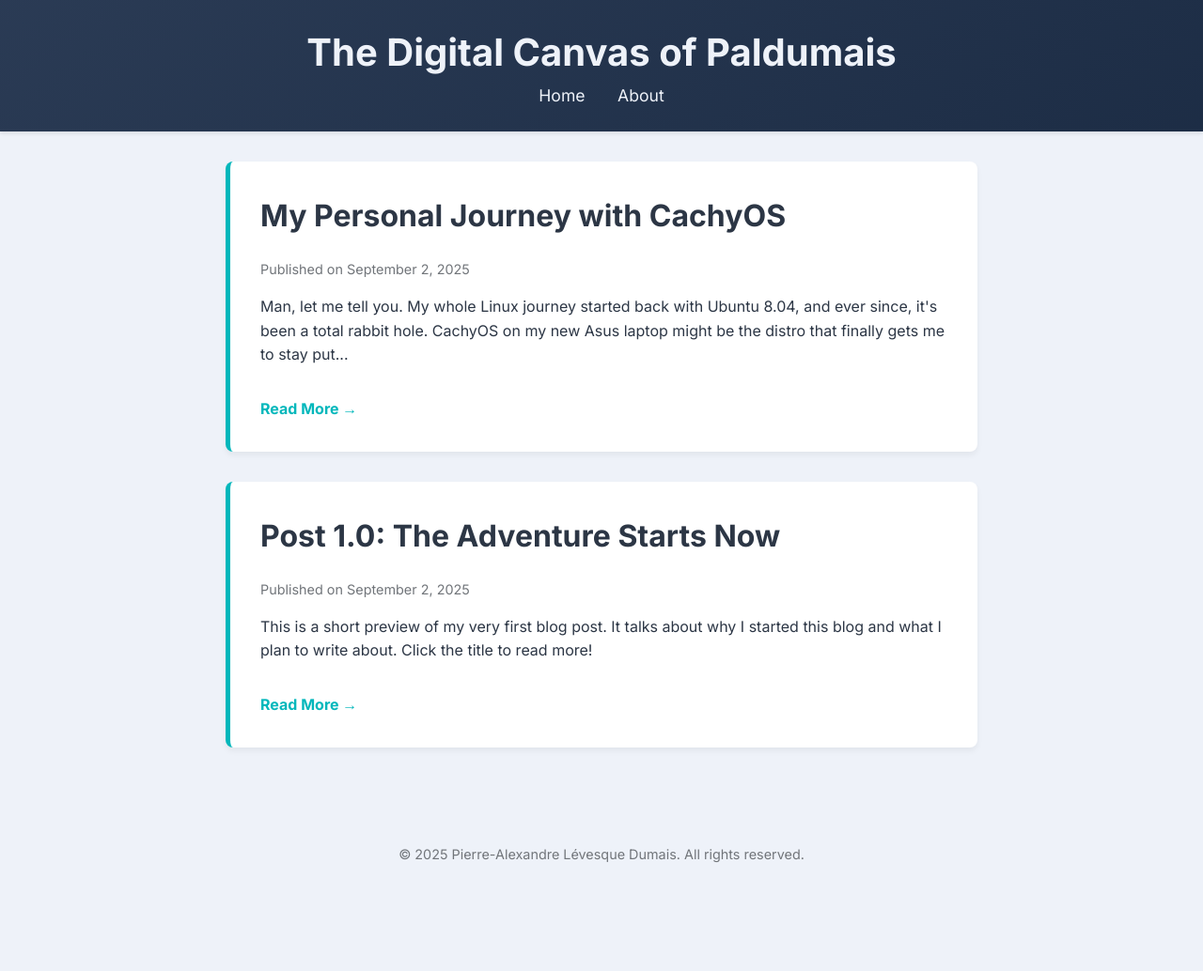
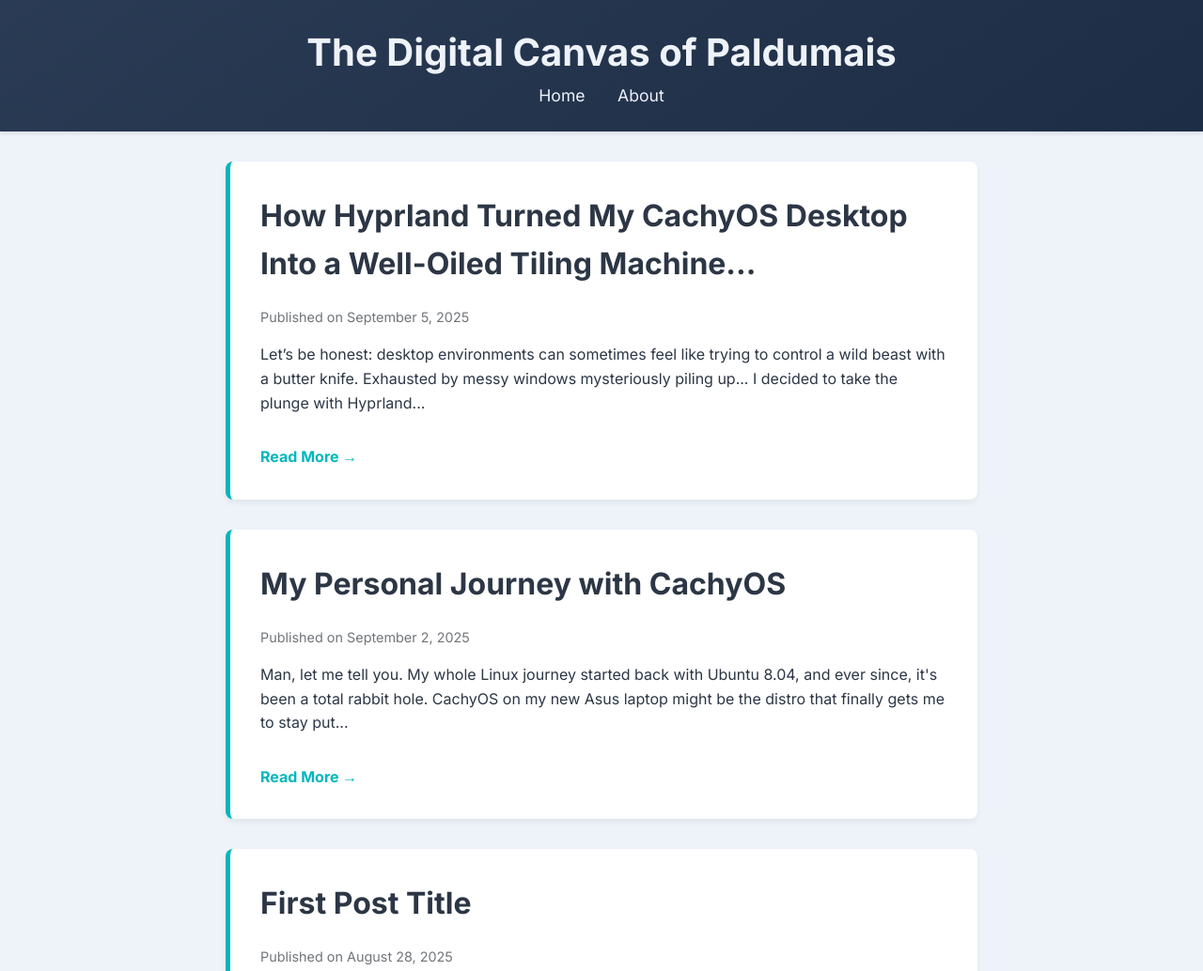
Before and after one commit to Paldumais/blog, a plain HTML site: page index.html in a window 1280 px wide. Shown: the top 1034 px of the page at 94% size. Before the commit the page ends 959 px from the top, so only its background shows below. Drawn offline with Linux system fonts and the light colour scheme.

Commit message:
Update index.html
new post

```diff
--- a/index.html
+++ b/index.html
@@ -21,7 +21,15 @@
 
     <!-- Main Content Area -->
     <main class="container">
-        <!-- New Blog Post -->
+       <!-- New Blog Post -->
+        <article class="post-preview">
+            <h2><a href="post3.html">How Hyprland Turned My CachyOS Desktop Into a Well-Oiled Tiling Machine...</a></h2>
+            <p class="post-meta">Published on September 5, 2025</p>
+            <p>Let’s be honest: desktop environments can sometimes feel like trying to control a wild beast with a butter knife. Exhausted by messy windows mysteriously piling up... I decided to take the plunge with Hyprland...</p>
+            <a href="post3.html" class="read-more">Read More &rarr;</a>
+        </article>
+
+        <!-- Previous Blog Post -->
         <article class="post-preview">
             <h2><a href="post2.html">My Personal Journey with CachyOS</a></h2>
             <p class="post-meta">Published on September 2, 2025</p>
@@ -29,11 +37,11 @@
             <a href="post2.html" class="read-more">Read More &rarr;</a>
         </article>
 
-        <!-- Blog Post Previews -->
+        <!-- First Blog Post -->
         <article class="post-preview">
-            <h2><a href="post1.html">Post 1.0: The Adventure Starts Now</a></h2>
-            <p class="post-meta">Published on September 2, 2025</p>
-            <p>This is a short preview of my very first blog post. It talks about why I started this blog and what I plan to write about. Click the title to read more!</p>
+            <h2><a href="post1.html">First Post Title</a></h2>
+            <p class="post-meta">Published on August 28, 2025</p>
+            <p>This is the summary of your first blog post. You can write a short introduction here to entice your readers...</p>
             <a href="post1.html" class="read-more">Read More &rarr;</a>
         </article>
 
```
